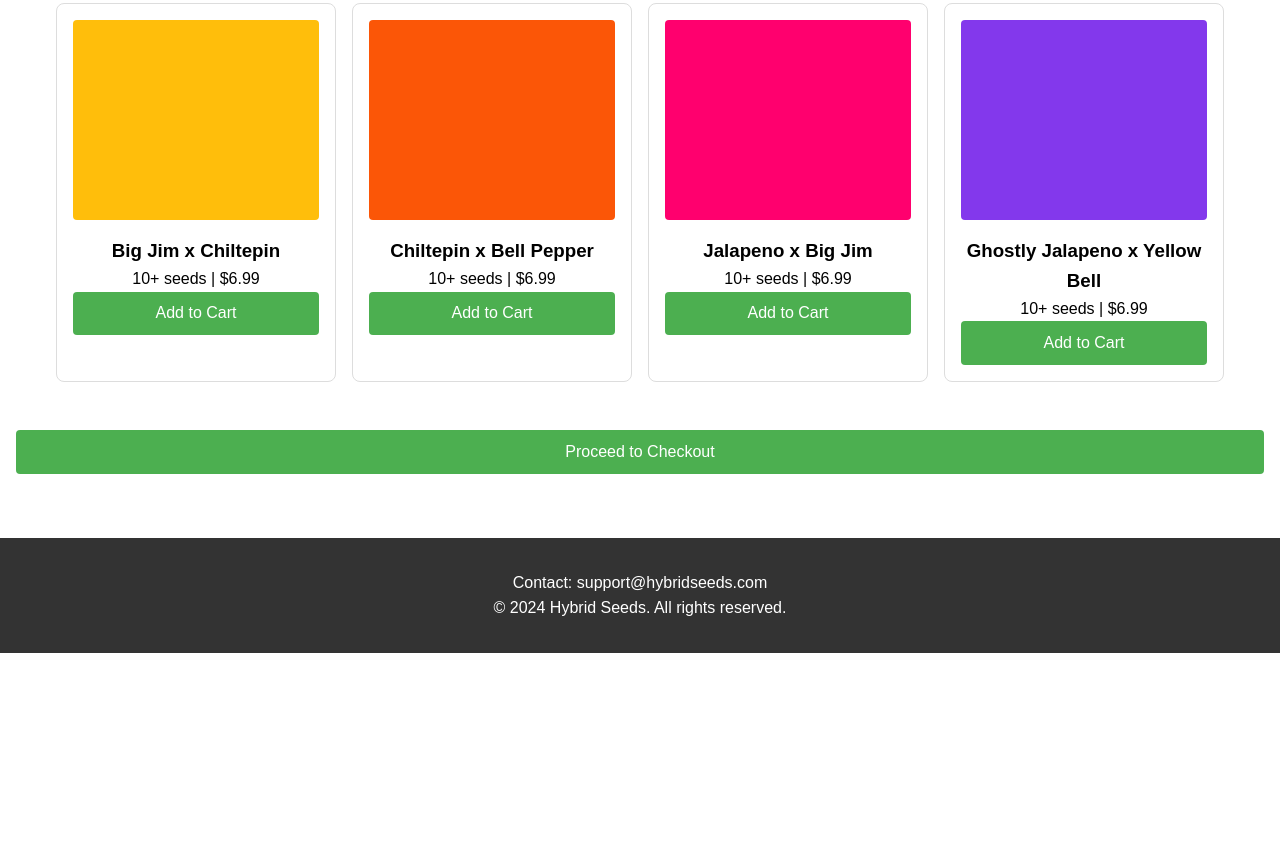
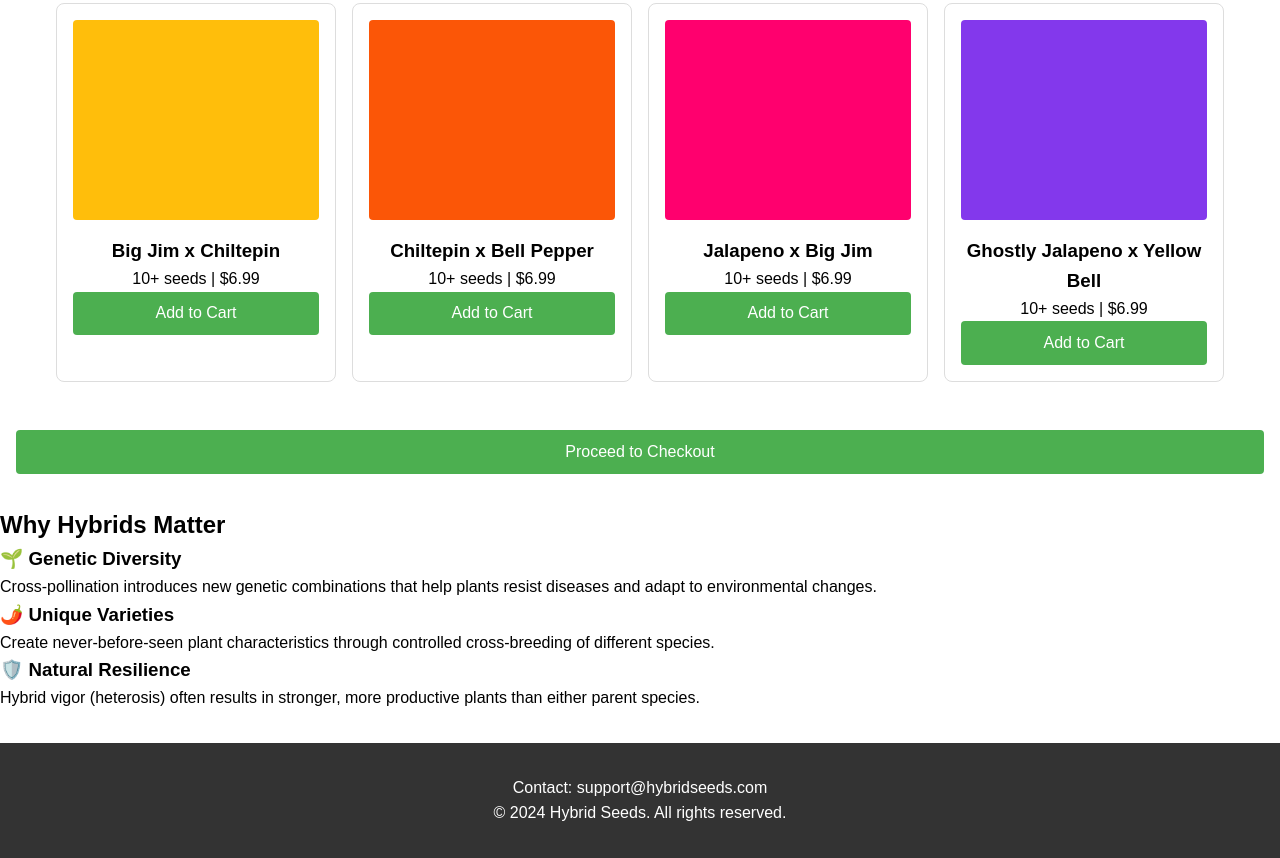
Before and after one commit to HYBRIDseeds/hybrid-seeds-website, a plain HTML site: page index.html in a window 1280 px wide. Shown: the part 293-1151 px from the top of the page. Before the commit the page ends 946 px from the top, so only its background shows below. Drawn offline with Linux system fonts and the light colour scheme.

Commit message:
Update index.html

```diff
--- a/index.html
+++ b/index.html
@@ -244,6 +244,28 @@
     <button id="checkout-button">Proceed to Checkout</button>
   </div>
 
+<!-- Add this section above the footer -->
+<section class="science">
+  <div class="science-content">
+    <h2>Why Hybrids Matter</h2>
+
+    <div class="science-point">
+      <h3>🌱 Genetic Diversity</h3>
+      <p>Cross-pollination introduces new genetic combinations that help plants resist diseases and adapt to environmental changes.</p>
+    </div>
+
+    <div class="science-point">
+      <h3>🌶️ Unique Varieties</h3>
+      <p>Create never-before-seen plant characteristics through controlled cross-breeding of different species.</p>
+    </div>
+
+    <div class="science-point">
+      <h3>🛡️ Natural Resilience</h3>
+      <p>Hybrid vigor (heterosis) often results in stronger, more productive plants than either parent species.</p>
+    </div>
+  </div>
+</section>
+
   <!-- Footer -->
   <footer>
     <p>Contact: support@hybridseeds.com</p>
```
